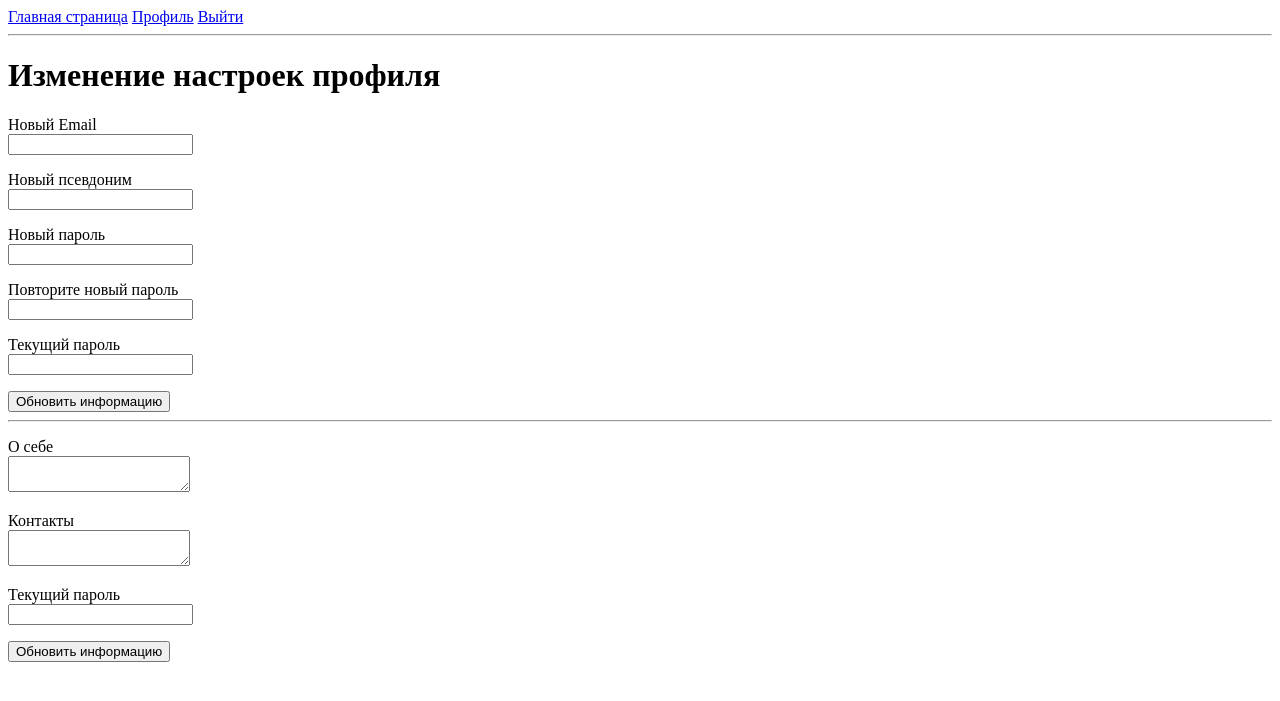
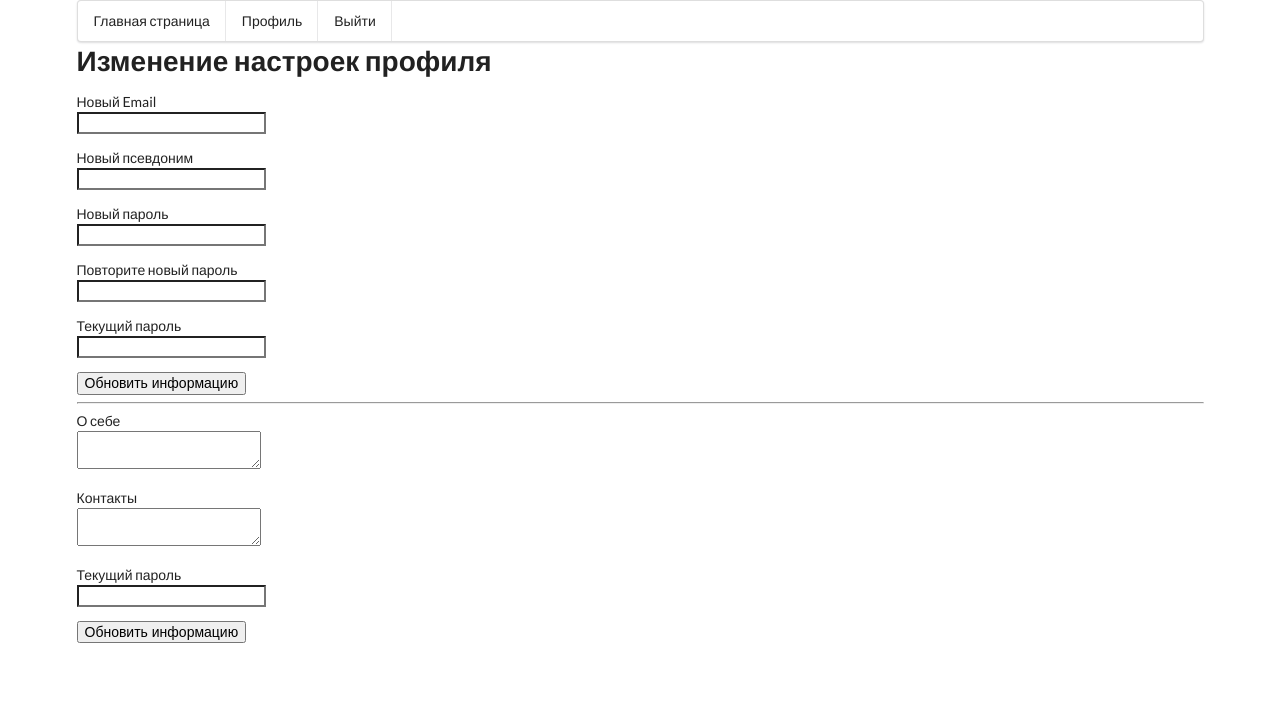
Before and after one commit to QwertygidQ/SpecialHelp, a Flask app: page /edit_profile in a window 1280 px wide. Shown: the top 701 px of the page. Run offline with Flask 2, Linux system fonts and the light colour scheme; the visitor is signed in with stand-in values (Sample User, id 1); data comes from the database, SQL or seed files in the repository; some libraries are stand-ins or nearby versions.

Commit message:
Used Semantic UI to make base.html prettier

```diff
--- a/app/templates/base.html
+++ b/app/templates/base.html
@@ -4,25 +4,50 @@
 <html>
     <head>
         <title>{{ title }}</title>
+
+        <!-- Should use downloaded libs instead of CDNs, temporary solution -->
+        <link rel="stylesheet" href="https://cdnjs.cloudflare.com/ajax/libs/semantic-ui/2.2.9/semantic.min.css"/>
+		<script src="https://cdnjs.cloudflare.com/ajax/libs/jquery/3.1.1/jquery.min.js"></script>
+		<script src="https://cdnjs.cloudflare.com/ajax/libs/semantic-ui/2.2.9/semantic.min.js"></script>
     </head>
 
     <body>
-        <a href="{{ url_for('index') }}">Главная страница</a>
+        <div class="ui container">
+            <div class="ui stackable menu">
+                <a class="item" href="{{ url_for('index') }}">Главная страница</a>
                 {% if current_user.is_authenticated %}
-            <a href="{{ url_for('profile', username=current_user.username) }}">Профиль</a>
-            <a href="{{ url_for('signout') }}">Выйти</a>
+                    <a class="item" href="{{ url_for('profile', username=current_user.username) }}">Профиль</a>
+                    <a class="item" href="{{ url_for('signout') }}">Выйти</a>
                 {% else %}
-            <a href="{{ url_for('signin') }}">Войти</a>
-            <a href="{{ url_for('signup') }}">Зарегистрироваться</a>
+                    <a class="item" href="{{ url_for('signin') }}">Войти</a>
+                    <a class="item" href="{{ url_for('signup') }}">Зарегистрироваться</a>
                 {% endif %}
-        <hr>
+            </div>
+        </div>
 
         {% with flashes = get_flashed_messages() %}
+            {% if flashes %}
+                <div class="ui container">
+                    <div class="ui info message">
+                        <div class="header">
+                            {% if flashes|length > 1 %}
+                                Новые уведомления
+                            {% else %}
+                                Новое уведомление
+                            {% endif %}
+                        </div>
+                        <ul class="list">
                             {% for f in flashes %}
-            <p style="color: red;">New message: {{ f }}</p>
+                                <li>{{ f }}</li>
                             {% endfor %}
+                        </ul>
+                    </div>
+                </div>
+            {% endif %}
         {% endwith %}
 
+        <div class="ui container">
             {% block content %}{% endblock %}
+        </div>
     </body>
 </html>
```
Lines whose indentation alone changed are shown as unchanged.
